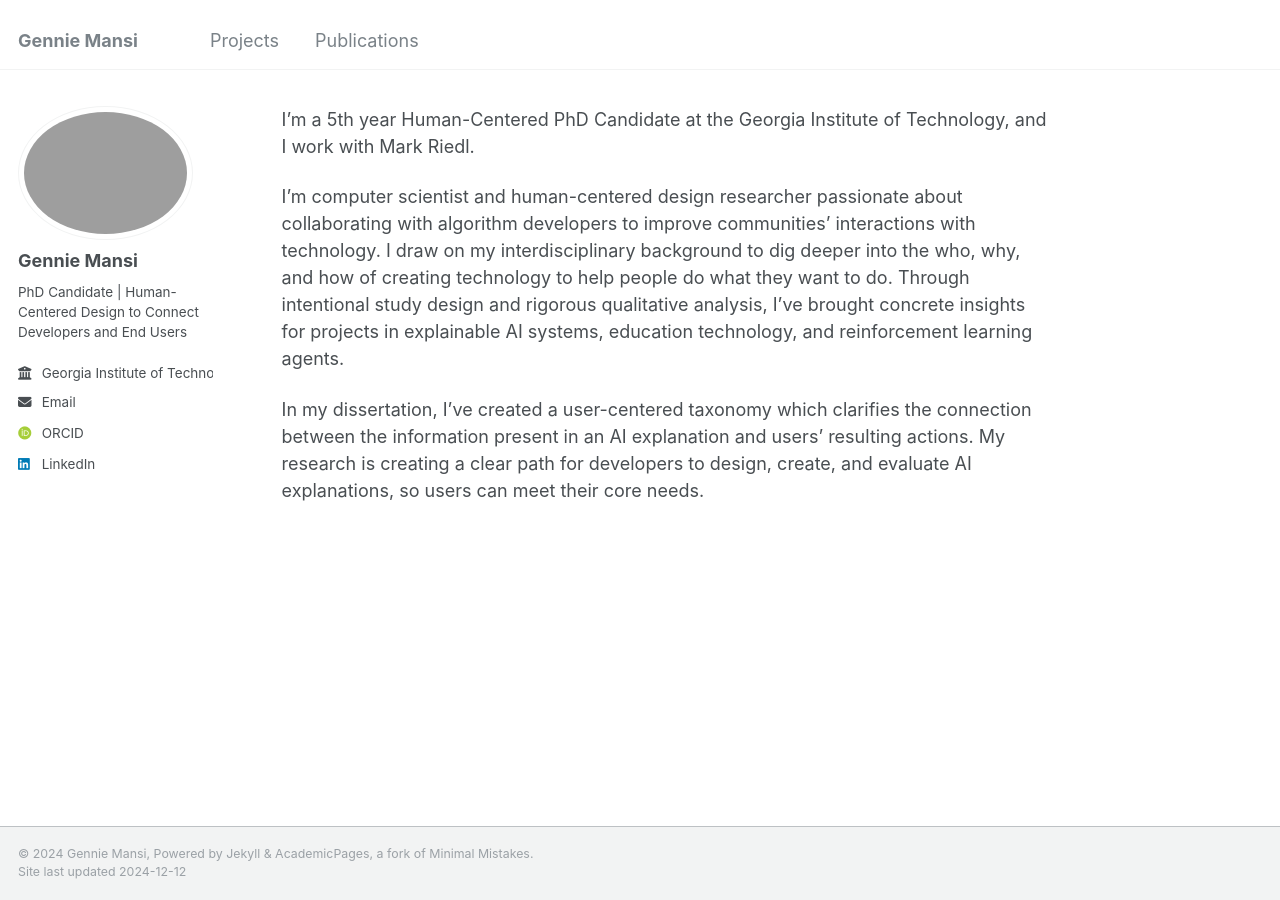
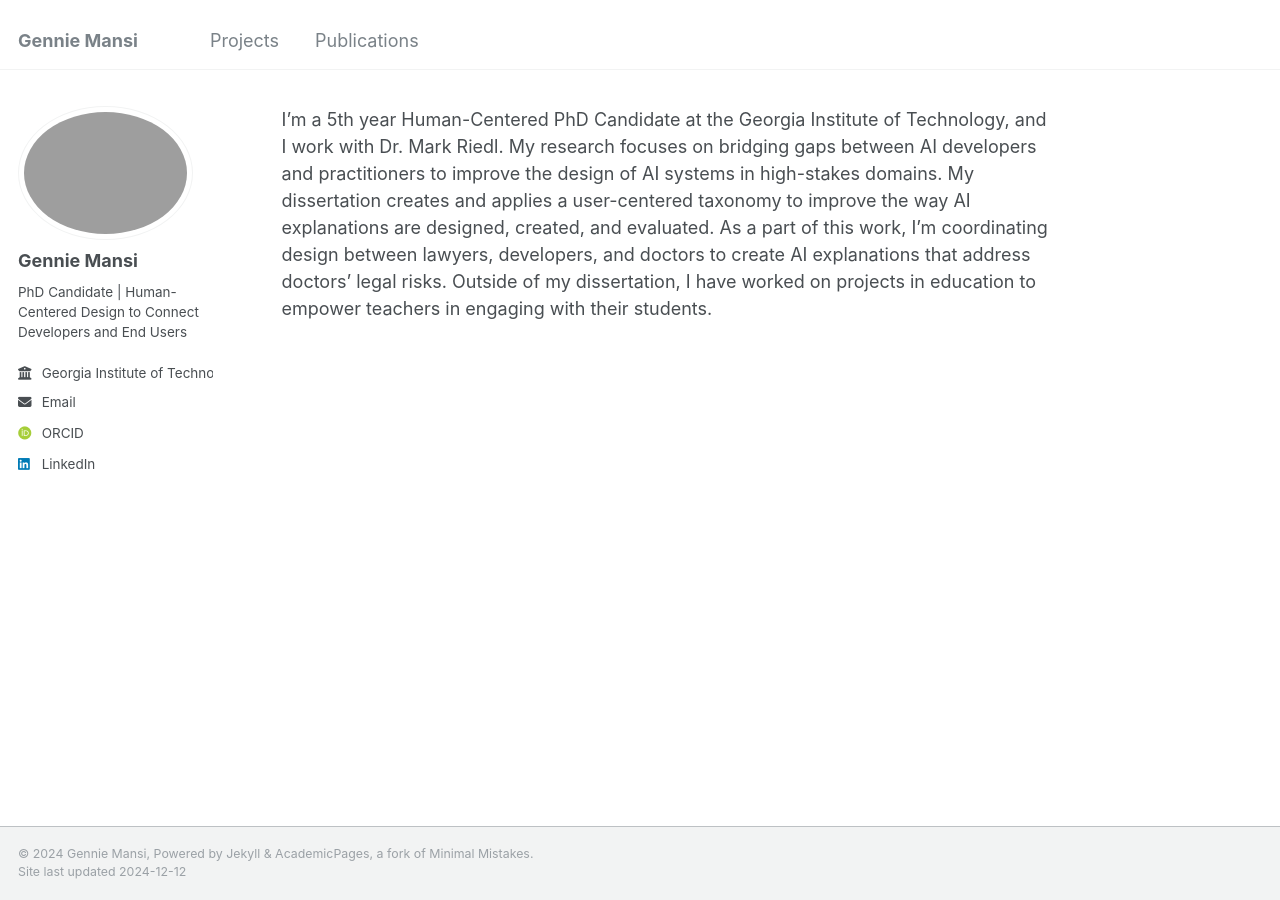
Before and after one commit to gennie-mansi/gennie-mansi.github.io, a Jekyll site: the page built from _pages/about.md, in a window 1280 px wide. Built offline with Jekyll 4.4.1, drawn with Linux system fonts in a browser that asks for light colours; some web fonts are replaced.

Commit message:
Updated about page description

```diff
--- a/_pages/about.md
+++ b/_pages/about.md
@@ -7,9 +7,4 @@ redirect_from:
   - /about.html
 ---
 
-I’m a 5th year Human-Centered PhD Candidate at the Georgia Institute of Technology, and I work with Mark Riedl.
-
-
-I'm computer scientist and human-centered design researcher passionate about collaborating with algorithm developers to improve communities’ interactions with technology. I draw on my interdisciplinary background to dig deeper into the who, why, and how of creating technology to help people do what they want to do. Through intentional study design and rigorous qualitative analysis, I’ve brought concrete insights for projects in explainable AI systems, education technology, and reinforcement learning agents.
-
-In my dissertation, I’ve created a user-centered taxonomy which clarifies the connection between the information present in an AI explanation and users’ resulting actions. My research is creating a clear path for developers to design, create, and evaluate AI explanations, so users can meet their core needs.
+I’m a 5th year Human-Centered PhD Candidate at the Georgia Institute of Technology, and I work with Dr. Mark Riedl. My research focuses on bridging gaps between AI developers and practitioners to improve the design of AI systems in high-stakes domains. My dissertation creates and applies a user-centered taxonomy to improve the way AI explanations are designed, created, and evaluated. As a part of this work, I’m coordinating design between lawyers, developers, and doctors to create AI explanations that address doctors’ legal risks. Outside of my dissertation, I have worked on projects in education to empower teachers in engaging with their students.
```
